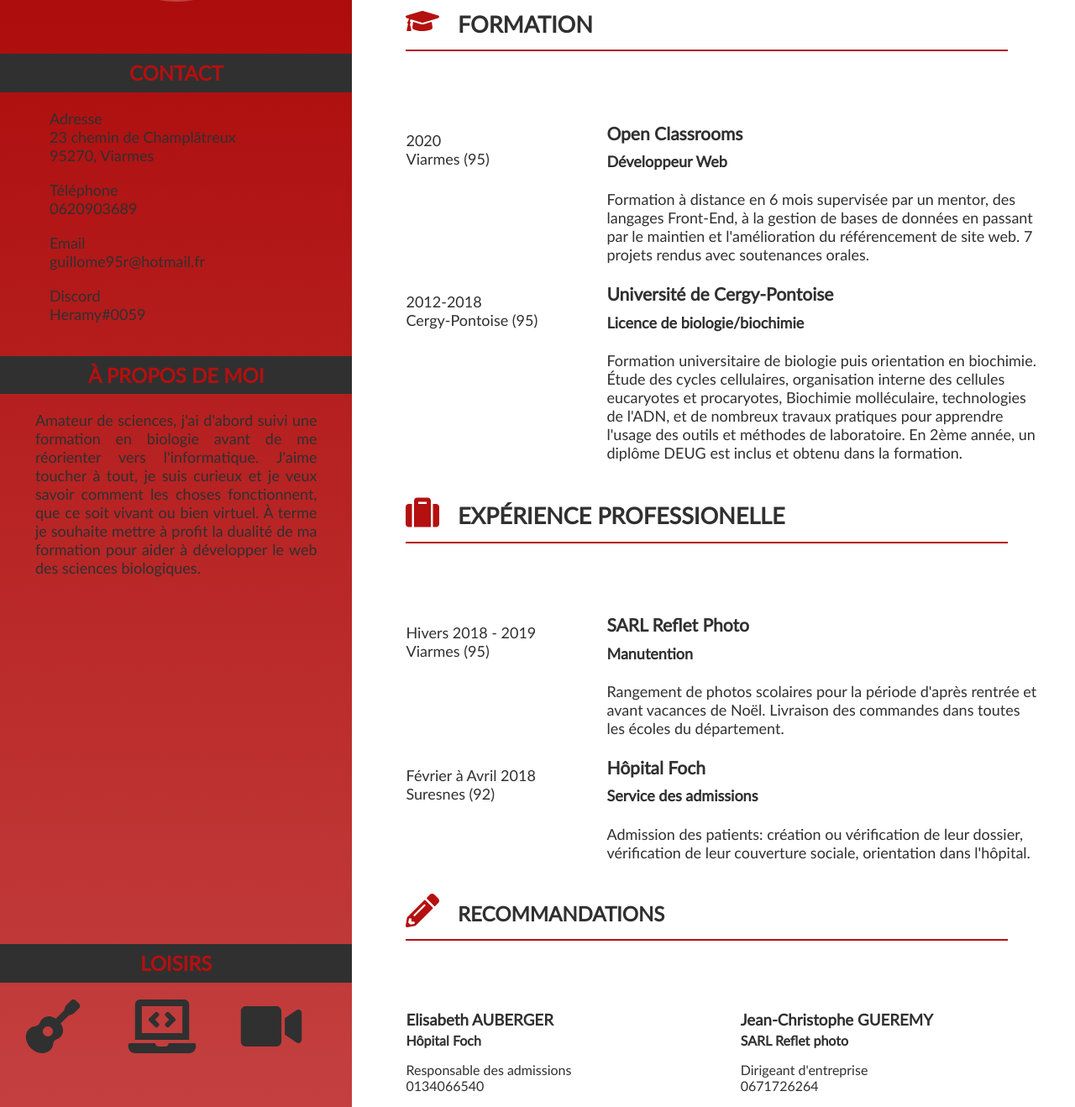
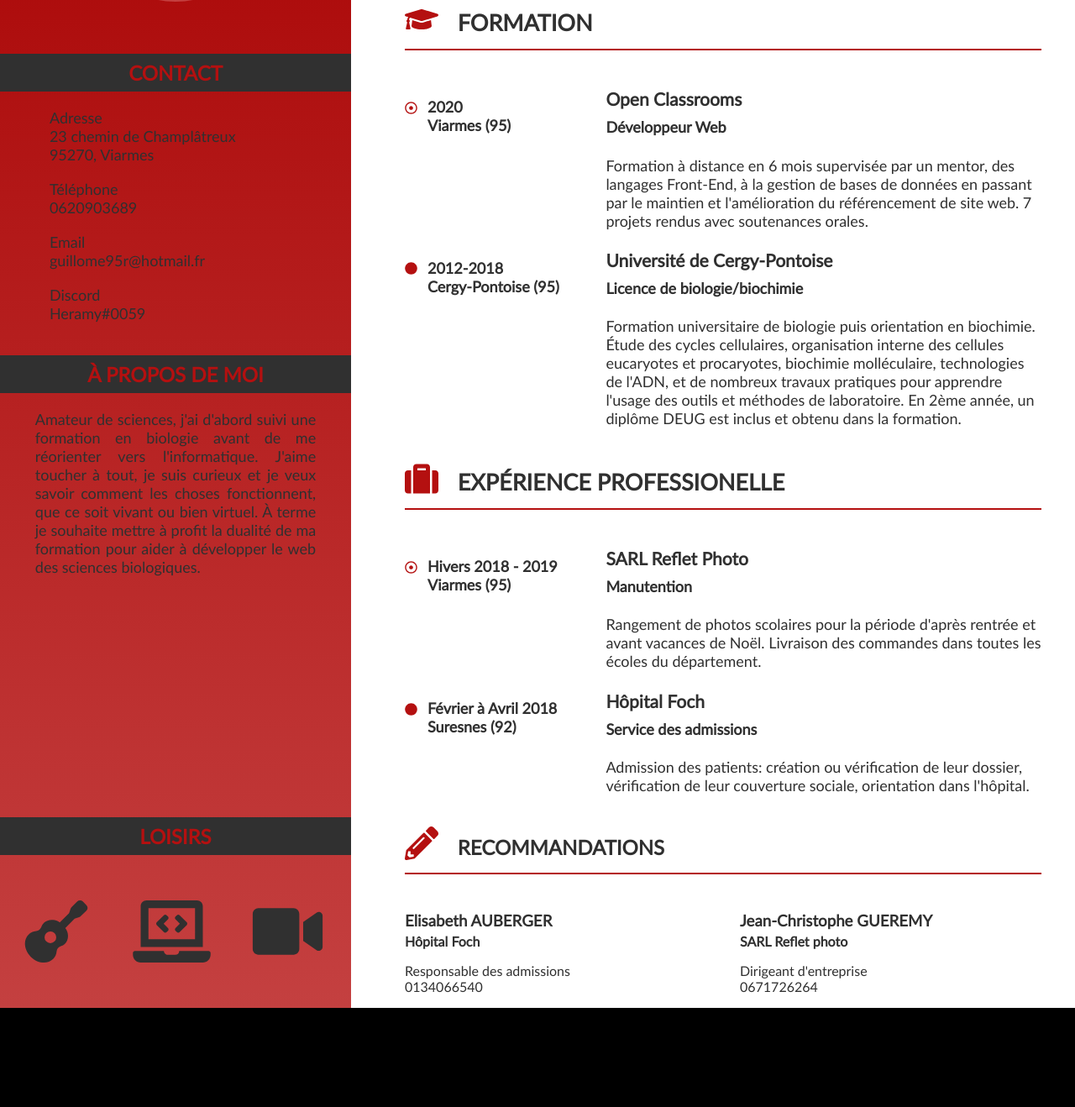
Before and after one commit to GuillaumeRiffaud/OpenClassroomsProject, a plain HTML site: page index.html in a window 1280 px wide. Shown: the part 310-1628 px from the top of the page at 84% size. After the commit the page ends 1510 px from the top, so only its background shows below. Drawn offline with Linux system fonts and the light colour scheme.

Commit message:
Ajout des puces, amélioration des icones loisirs

```diff
--- a/index.html
+++ b/index.html
@@ -54,7 +54,7 @@
             <h2><img src="images/graduation-cap-solid.svg" alt="logo études" />Formation</h2>
 
             <aside>
-                2020<br>Viarmes (95)
+                <img src="images/dot-circle-regular.svg" alt="icone ronde cible" />2020<br>Viarmes (95)
             </aside>
             <article>
 
@@ -64,12 +64,14 @@
                     Formation à distance en 6 mois supervisée par un mentor, des langages Front-End, à la gestion de bases de données en passant par le maintien et l'amélioration du référencement de site web. 7 projets rendus avec soutenances orales.
                 </p>
             </article>
-            <aside>2012-2018<br>Cergy-Pontoise (95)</aside>
+            <aside>
+                <img src="images/circle-solid.svg" alt="icone ronde pleine" /> 2012-2018<br>Cergy-Pontoise (95)
+            </aside>
             <article>
                 <h3>Université de Cergy-Pontoise</h3>
                 <h4>Licence de biologie/biochimie</h4>
                 <p>
-                    Formation universitaire de biologie puis orientation en biochimie. Étude des cycles cellulaires, organisation interne des cellules eucaryotes et procaryotes, Biochimie molléculaire, technologies de l'ADN, et de nombreux travaux pratiques pour apprendre
+                    Formation universitaire de biologie puis orientation en biochimie. Étude des cycles cellulaires, organisation interne des cellules eucaryotes et procaryotes, biochimie molléculaire, technologies de l'ADN, et de nombreux travaux pratiques pour apprendre
                     l'usage des outils et méthodes de laboratoire. En 2ème année, un diplôme DEUG est inclus et obtenu dans la formation.
                 </p>
             </article>
@@ -77,7 +79,7 @@
         <section>
             <h2><img src="images/suitcase-solid.svg" alt="logo valise" />Expérience professionelle</h2>
             <aside>
-                Hivers 2018 - 2019<br>Viarmes (95)
+                <img src="images/dot-circle-regular.svg" alt="icone ronde cible" />Hivers 2018 - 2019<br>Viarmes (95)
             </aside>
             <article>
 
@@ -88,7 +90,7 @@
                 </p>
             </article>
             <aside>
-                Février à Avril 2018<br>Suresnes (92)
+                <img src="images/circle-solid.svg" alt="icone ronde pleine" />Février à Avril 2018<br>Suresnes (92)
             </aside>
             <article>
 
--- a/style.css
+++ b/style.css
@@ -82,7 +82,9 @@ li {
 }
 
 .barre_coloree footer img {
-    margin: auto;
+    margin-top: 8%;
+    margin-left: 1%;
+    margin-right: 1%;
     width: 30%;
     height: 30%;
 }
@@ -118,7 +120,7 @@ header h2 {
     font-size: x-large;
     margin-left: 10%;
     margin-top: 0;
-    margin-bottom: 15%;
+    margin-bottom: 10%;
     color: #505050;
     text-transform: none;
     font-weight: bold;
@@ -150,23 +152,32 @@ main section {
     /* border: 2px solid black; */
 }
 
-main h2 {
-    min-width: 90%;
-    margin-bottom: 10%;
+main section h2,
+main footer h2 {
+    min-width: 95%;
+    margin-bottom: 5%;
     border-bottom: 2px solid #B41010;
 }
 
 main section article {
     display: flex;
     flex-direction: column;
-    /* border: 1px solid black; */
     max-width: 65%;
 }
 
 main section aside {
     min-width: 30%;
     padding-top: 2%;
-    /* border: 1px solid black; */
+    font-weight: bold;
+    display: flex;
+}
+
+main section aside img {
+    display: block;
+    margin-top: 2%;
+    margin-right: 5%;
+    width: 15px;
+    height: 15px;
 }
 
 main footer {
```
Also changed, not shown: images/circle-solid.svg (added), images/dot-circle-regular.svg (added).
